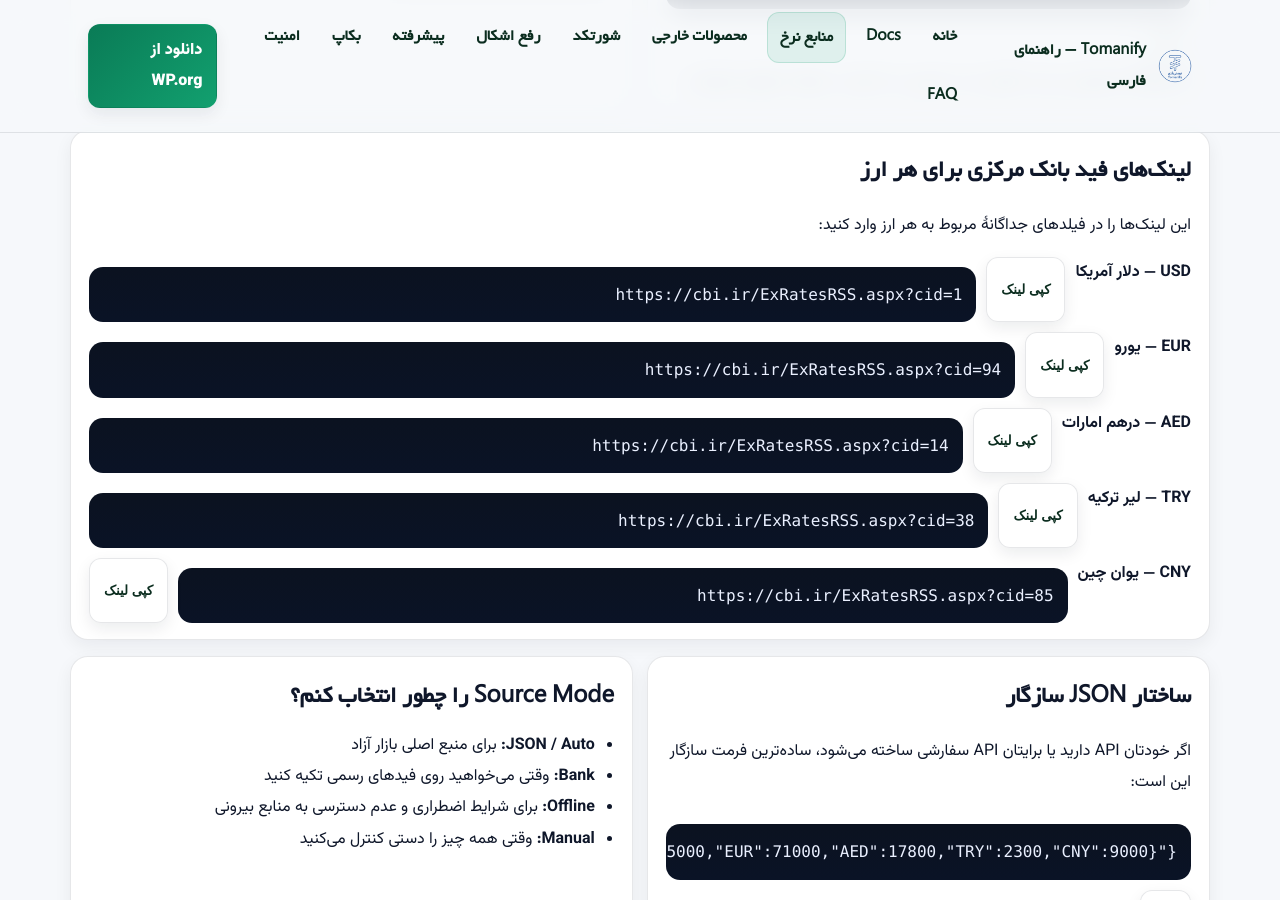
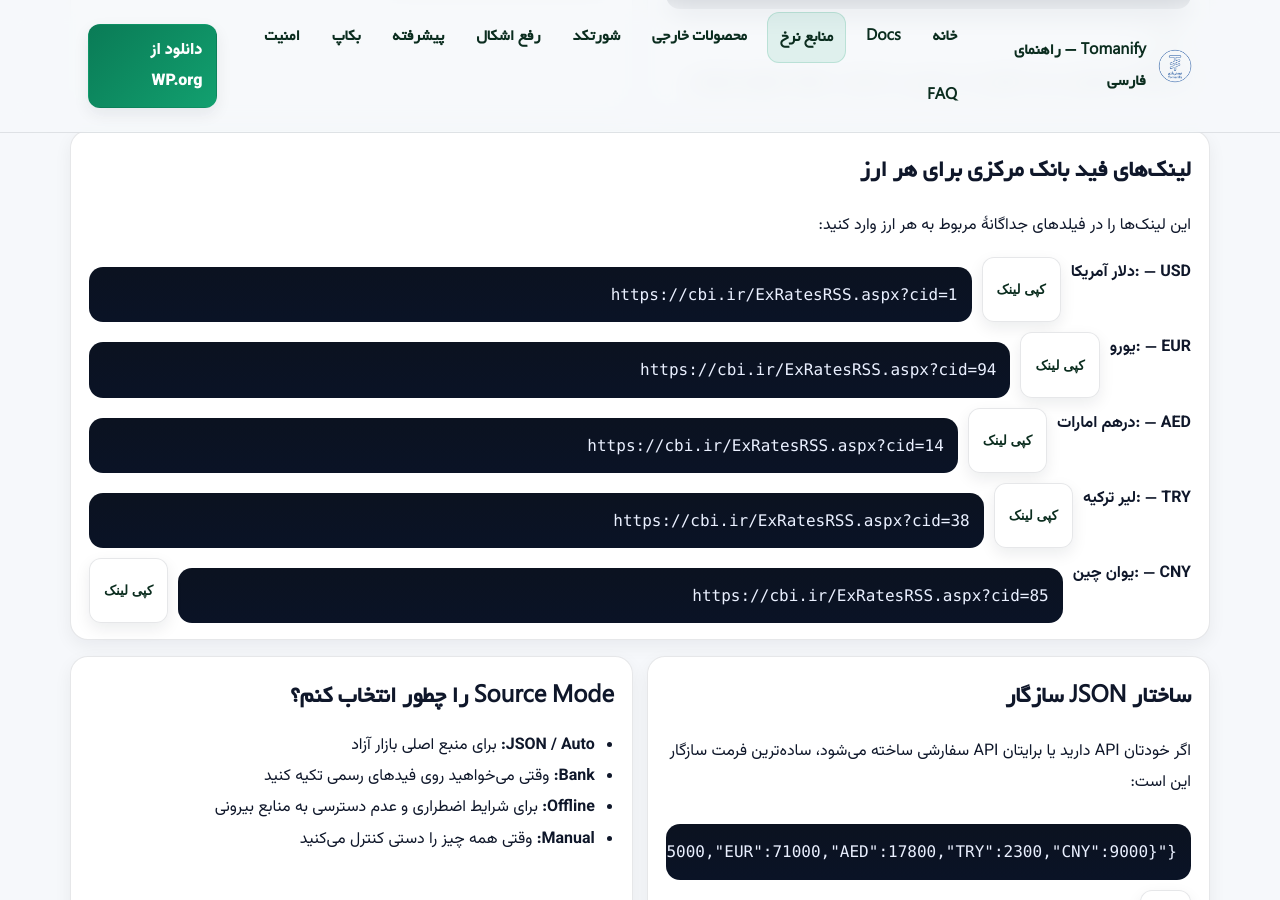
Before and after one commit to tomanify/tomanify.github.io, a Jekyll site: the page built from docs/sources/index.html, in a window 1280 px wide and 900 px high, scrolled down 629 px. Built offline with Jekyll 4.4.1, drawn with Linux system fonts in a browser that asks for light colours.

Commit message:
Update index.html

```diff
--- a/docs/sources/index.html
+++ b/docs/sources/index.html
@@ -64,23 +64,23 @@ faq_items:
   <p>این لینک‌ها را در فیلدهای جداگانهٔ مربوط به هر ارز وارد کنید:</p>
   <!-- USD -->
   <div class="copyline">
-  <strong>USD — دلار آمریکا</strong> <button class="btn" data-copy="cbi-usd" type="button">کپی لینک</button><pre id="cbi-usd"><code>https://cbi.ir/ExRatesRSS.aspx?cid=1</code></pre>
+  <strong>USD — :دلار آمریکا</strong> <button class="btn" data-copy="cbi-usd" type="button">کپی لینک</button><pre id="cbi-usd"><code>https://cbi.ir/ExRatesRSS.aspx?cid=1</code></pre>
   </div>
   <!-- EUR -->
   <div class="copyline">
-  <strong>EUR — یورو</strong> <button class="btn" data-copy="cbi-eur" type="button">کپی لینک</button><pre id="cbi-eur"><code>https://cbi.ir/ExRatesRSS.aspx?cid=94</code></pre>
+  <strong>EUR — :یورو</strong> <button class="btn" data-copy="cbi-eur" type="button">کپی لینک</button><pre id="cbi-eur"><code>https://cbi.ir/ExRatesRSS.aspx?cid=94</code></pre>
   </div>
   <!-- AED -->
   <div class="copyline">
-  <strong>AED — درهم امارات</strong> <button class="btn" data-copy="cbi-aed" type="button">کپی لینک</button><pre id="cbi-aed"><code>https://cbi.ir/ExRatesRSS.aspx?cid=14</code></pre>
+  <strong>AED — :درهم امارات</strong> <button class="btn" data-copy="cbi-aed" type="button">کپی لینک</button><pre id="cbi-aed"><code>https://cbi.ir/ExRatesRSS.aspx?cid=14</code></pre>
   </div>
   <!-- TRY -->
   <div class="copyline">
-  <strong>TRY — لیر ترکیه</strong> <button class="btn" data-copy="cbi-try" type="button">کپی لینک</button><pre id="cbi-try"><code>https://cbi.ir/ExRatesRSS.aspx?cid=38</code></pre>
+  <strong>TRY — :لیر ترکیه</strong> <button class="btn" data-copy="cbi-try" type="button">کپی لینک</button><pre id="cbi-try"><code>https://cbi.ir/ExRatesRSS.aspx?cid=38</code></pre>
   </div>
   <!-- CNY -->
   <div class="copyline">
-  <strong>CNY — یوان چین</strong><pre id="cbi-cny"><code>https://cbi.ir/ExRatesRSS.aspx?cid=85</code></pre><button class="btn" data-copy="cbi-cny" type="button">کپی لینک</button>
+  <strong>CNY — :یوان چین</strong><pre id="cbi-cny"><code>https://cbi.ir/ExRatesRSS.aspx?cid=85</code></pre><button class="btn" data-copy="cbi-cny" type="button">کپی لینک</button>
   </div>
 </div></div>
 </section>
```
